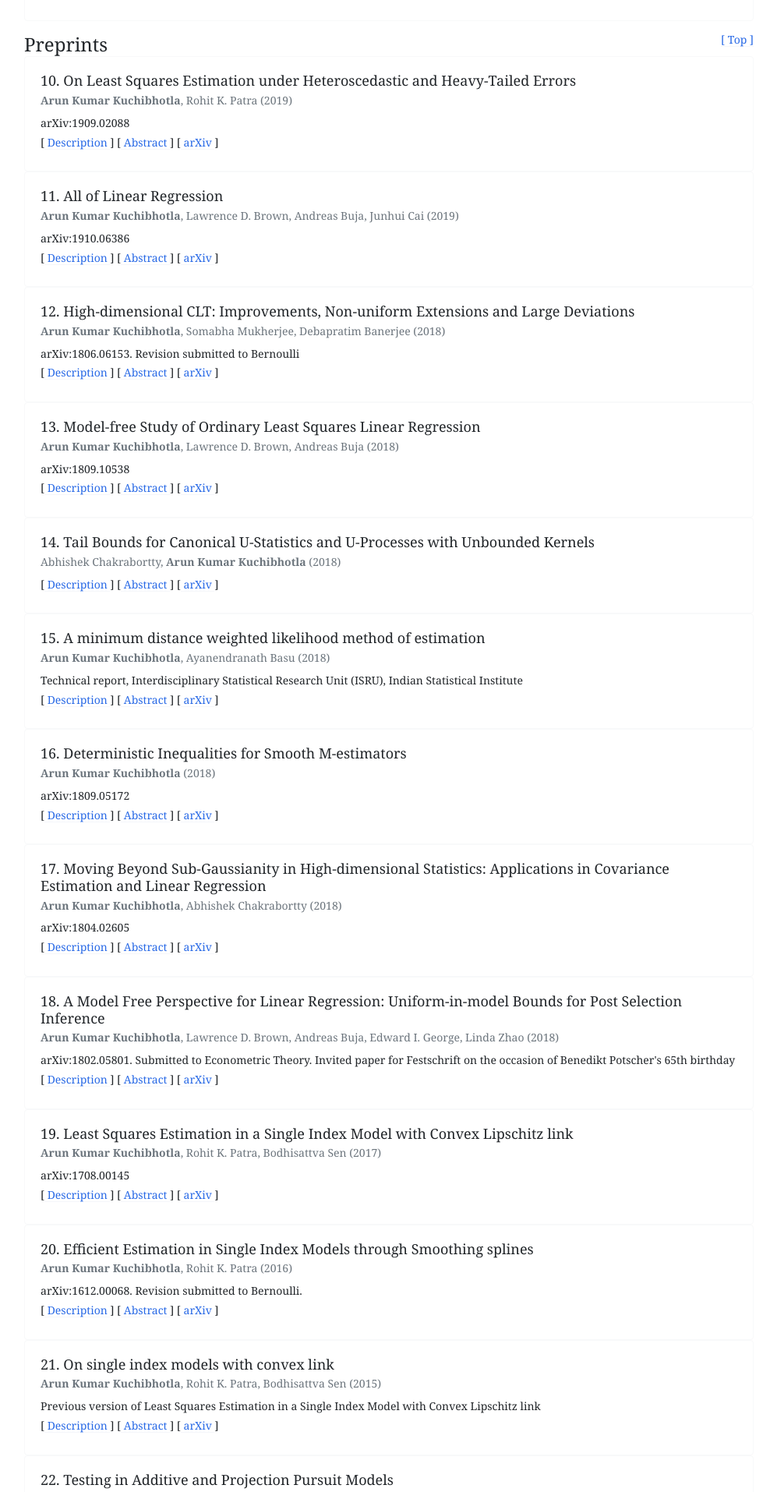
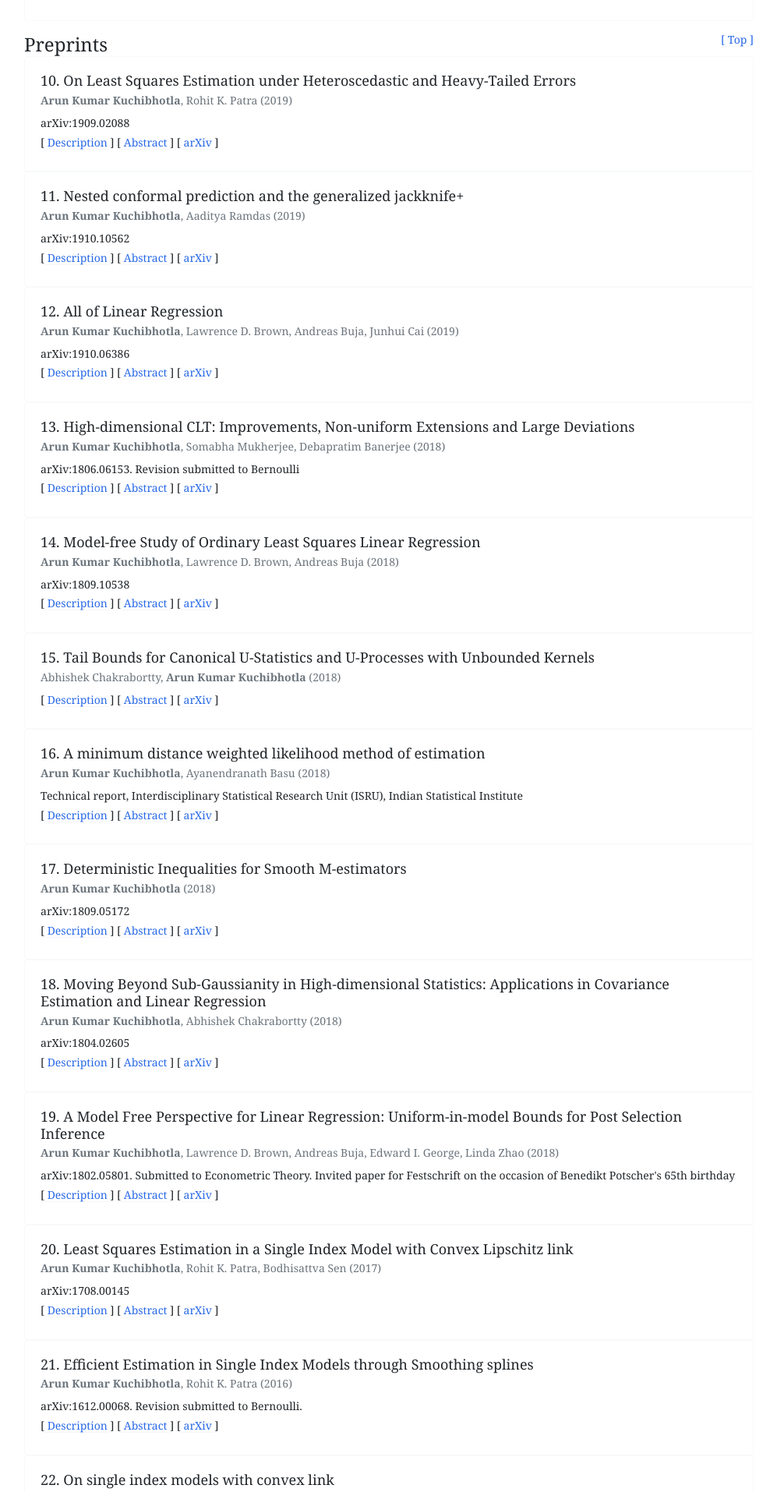
Before and after one commit to Arun-Kuchibhotla/Arun-Kuchibhotla.github.io, a Jekyll site: the page built from docs/research.md, in a window 1280 px wide. Shown: the part 1565-3479 px from the top of the page at 78% size, without its empty margins (241-1238 px from the left). Built offline with Jekyll 4.4.1, drawn with Linux system fonts in a browser that asks for light colours; nearby versions of some CDN libraries; part of the change alters nothing that is shown; some of the changed text lies outside the part shown.

Commit message:
updated nested conformal paper

```diff
--- a/_data/publications.json
+++ b/_data/publications.json
@@ -93,8 +93,8 @@
 		"description": "This paper provides a complete study of the ordinary least squares linear regression estimator starting from misspecified case and leading upto inference after variable selection. All the results are valid for any set of observations, possibly dependent. Exact rates are derived for independent observations."
 	},
 	{
-		"type": "Working paper",
-		"work_type": "Working paper",
+		"type": "Preprint",
+		"work_type": "Preprint",
 		"id":23,
 		"title": "Nested conformal prediction and the generalized jackknife+",
 		"year": 2019,
@@ -112,7 +112,17 @@
 				"topic": "Conformal Prediction"
 			}
 		],
-		"description": "This paper considers conformal prediction based on a nested sequence of sets rather than a function estimate. An element of the nested sequence is obtained based on the data to have the required coverage properties. This framework includes several of the existing conformal procedures and naturally provides an extension of jackknife+ recently introduced."
+		"source": "arXiv:1910.10562",
+		"year": 2019,
+		"volume": "",
+		"citation_url": "https://arxiv.org/abs/1910.10562",
+		"cites_url": "https://arxiv.org/abs/1910.10562",
+		"cites": 15,
+		"ecc": 15,
+		"rank": 1,
+		"use": true,
+		"description": "This paper considers conformal prediction based on a nested sequence of sets rather than a function estimate. An element of the nested sequence is obtained based on the data to have the required coverage properties. This framework includes several of the existing conformal procedures and naturally provides an extension of jackknife+ recently introduced.",
+		"abstract": "We provide an alternate unified framework for conformal prediction, which is a framework to provide assumption-free prediction intervals. Instead of beginning by choosing a conformity score, our framework starts with a sequence of nested sets $\\{\\mathcal{F}_t(x)\\}_{t\\in\\mathcal{T}}$ for some ordered set $\\mathcal{T}$ that specifies all potential prediction sets. We show that most proposed conformity scores in the literature, including several based on quantiles, straightforwardly result in nested families. Then, we argue that what conformal prediction does is find a mapping $\\alpha \\mapsto t(\\alpha)$, meaning that it calibrates or rescales $\\mathcal{T}$ to $[0,1]$. Nestedness is a natural and intuitive requirement because the optimal prediction sets (eg: level sets of conditional densities) are also nested, but we also formally prove that nested sets are universal, meaning that any conformal prediction method can be represented in our framework.  Finally, to demonstrate its utility, we show how to develop the full conformal, split conformal, cross-conformal and the recent jackknife+ methods within our nested framework, thus immediately generalizing the latter two classes of methods to new settings. Specifically, we prove validity of the leave-one-out, $K$-fold, subsampling and bootstrap variants of the latter two methods for any nested family."
 	},
 	{
 		"type": "Working paper",
```
